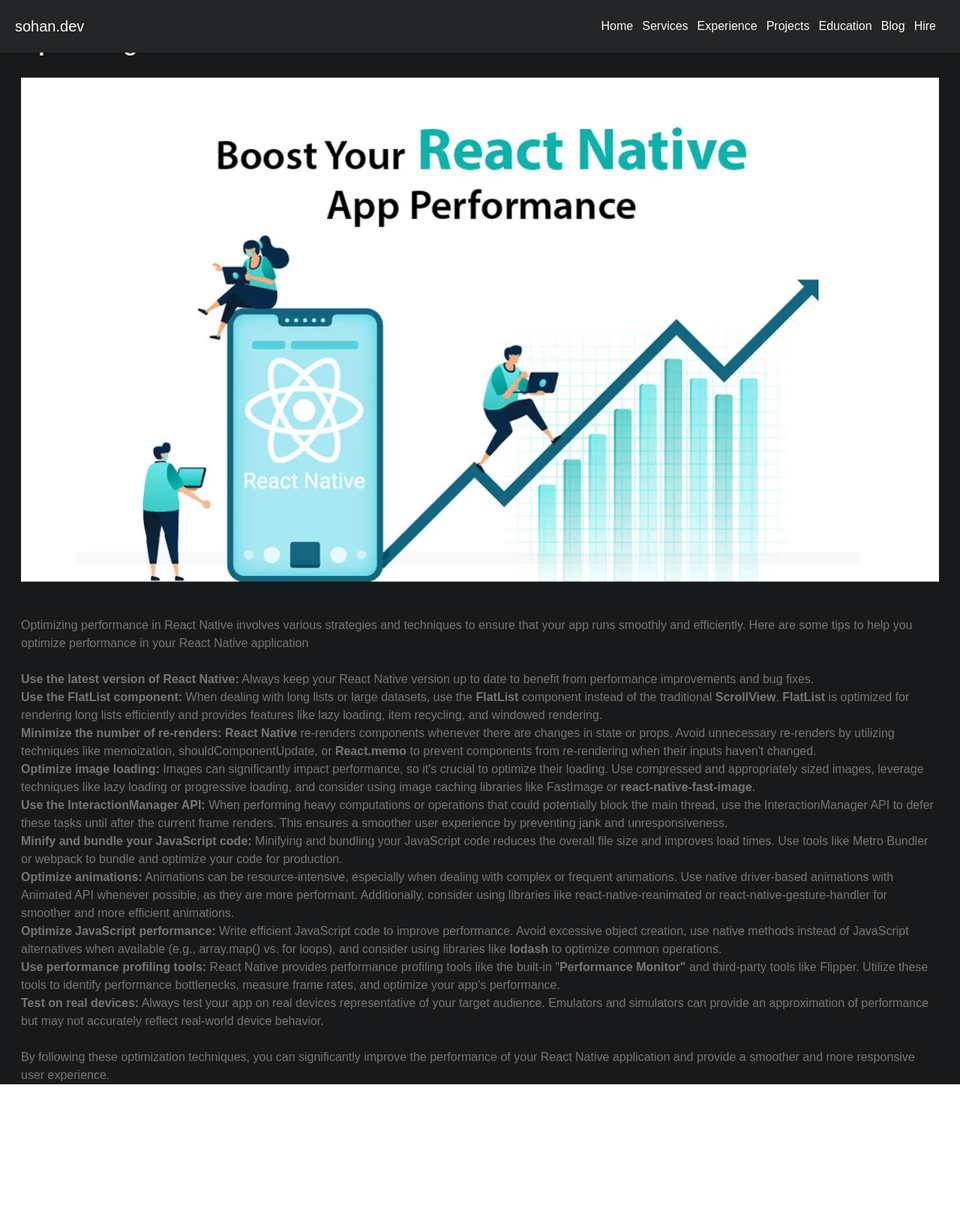
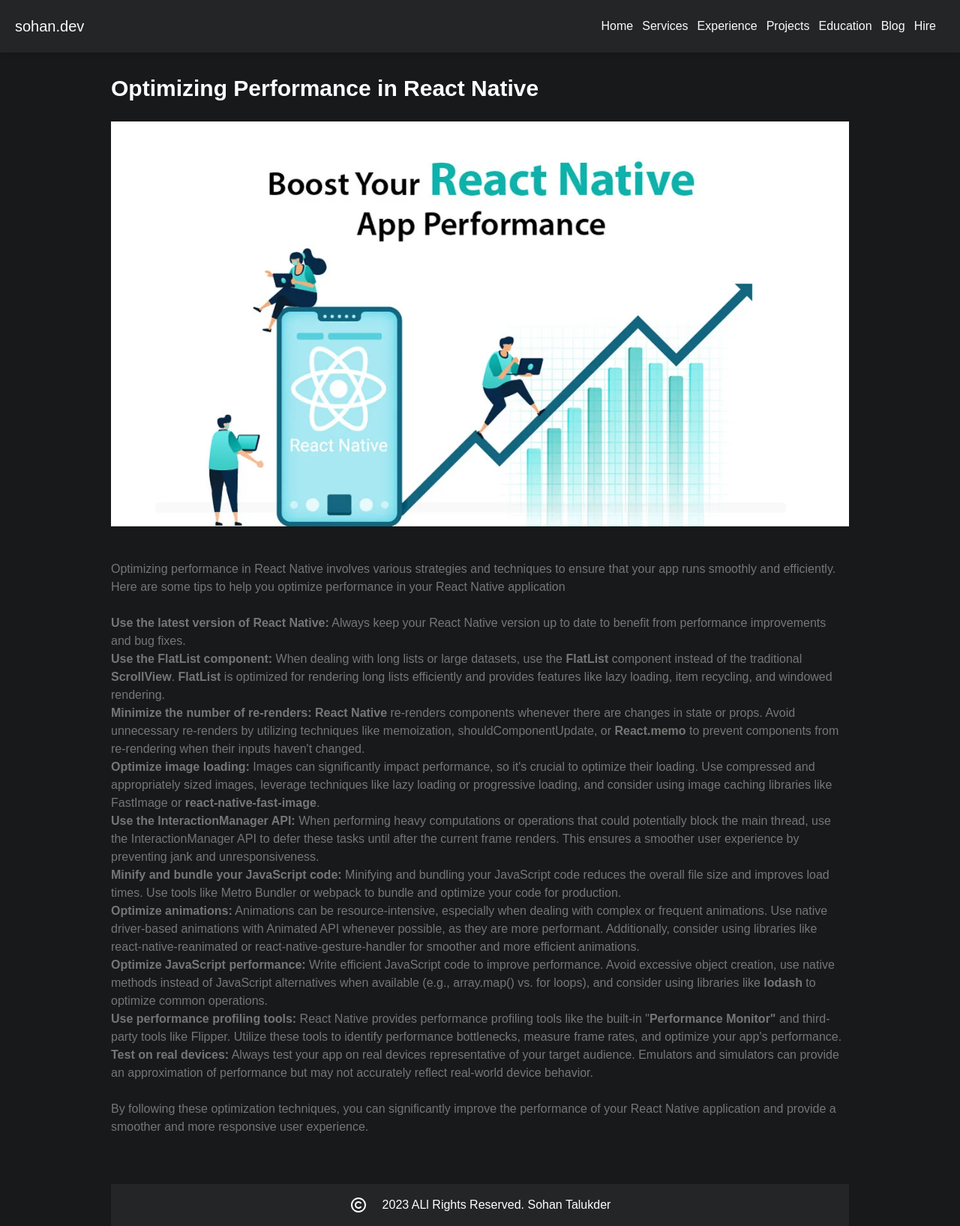
Before and after one commit to sohantalukder/sohantalukder.github.io, a React (Create React App) app: page /blog/1 in a window 1280 px wide. Shown: the whole page at 75% size. Before the commit the page ends 1446 px from the top, so only its background shows below. Built offline with nearby package versions, Linux system fonts and the light colour scheme.

Commit message:
add footer

```diff
--- a/src/Pages/Blog/Blog.jsx
+++ b/src/Pages/Blog/Blog.jsx
@@ -1,17 +1,19 @@
 import React from "react";
 import { useParams } from "react-router-dom";
 import { blogElement } from "../../Components/LeftMenu/Components/blogElement";
+import CopyRight from "../../Components/CopyRight/CopyRight";
 const Blog = () => {
     const { id } = useParams() || "";
     const blog = blogElement.find((item) => item.id == id);
     const theObj = { __html: blog.description };
     return (
-        <div className='px-5 lg:px-0 '>
-            <h1 className='mt-[100px] xl:mt-10 text-xl md:text-2xl lg:text-3xl font-semibold text-white mb-5'>
+        <div className='container mx-auto px-5 3xl:px-0 max-w-5xl'>
+            <h1 className='mt-[100px] text-xl md:text-2xl lg:text-3xl font-semibold text-white mb-5'>
                 {blog.name}
             </h1>
             <img src={blog.image} alt={blog.name} className='w-full h-auto' />
             <div dangerouslySetInnerHTML={theObj} className='text-text mt-10' />
+            <CopyRight />
         </div>
     );
 };
```
